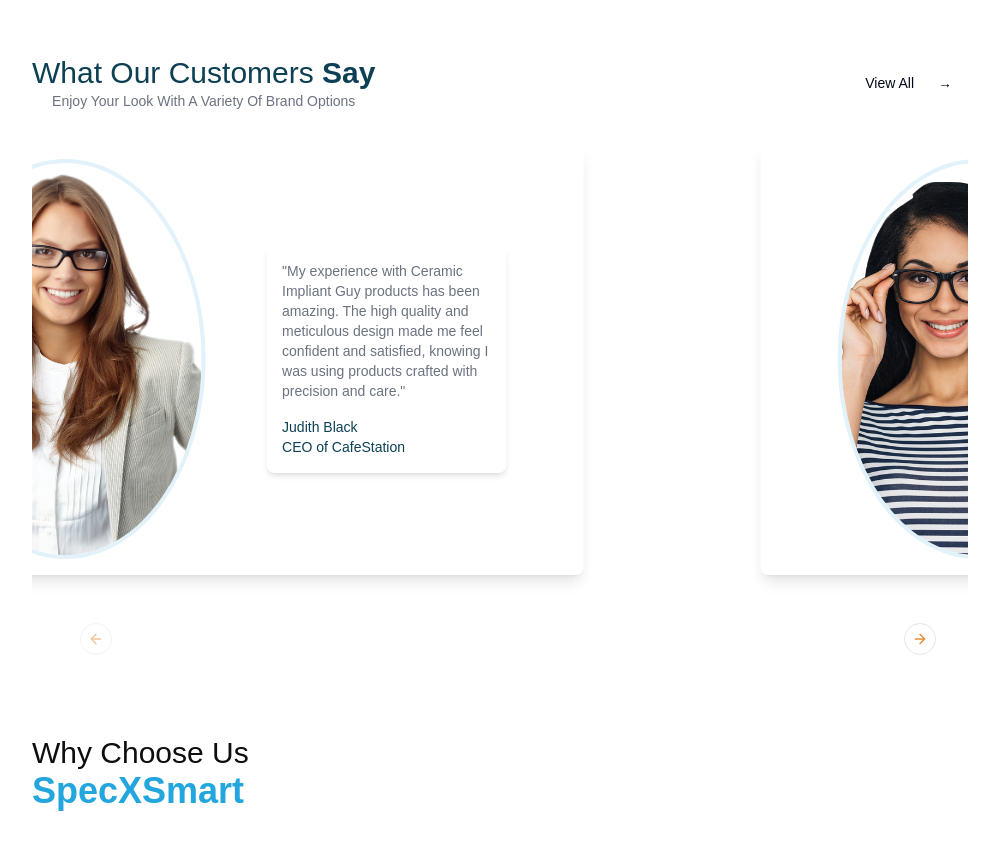
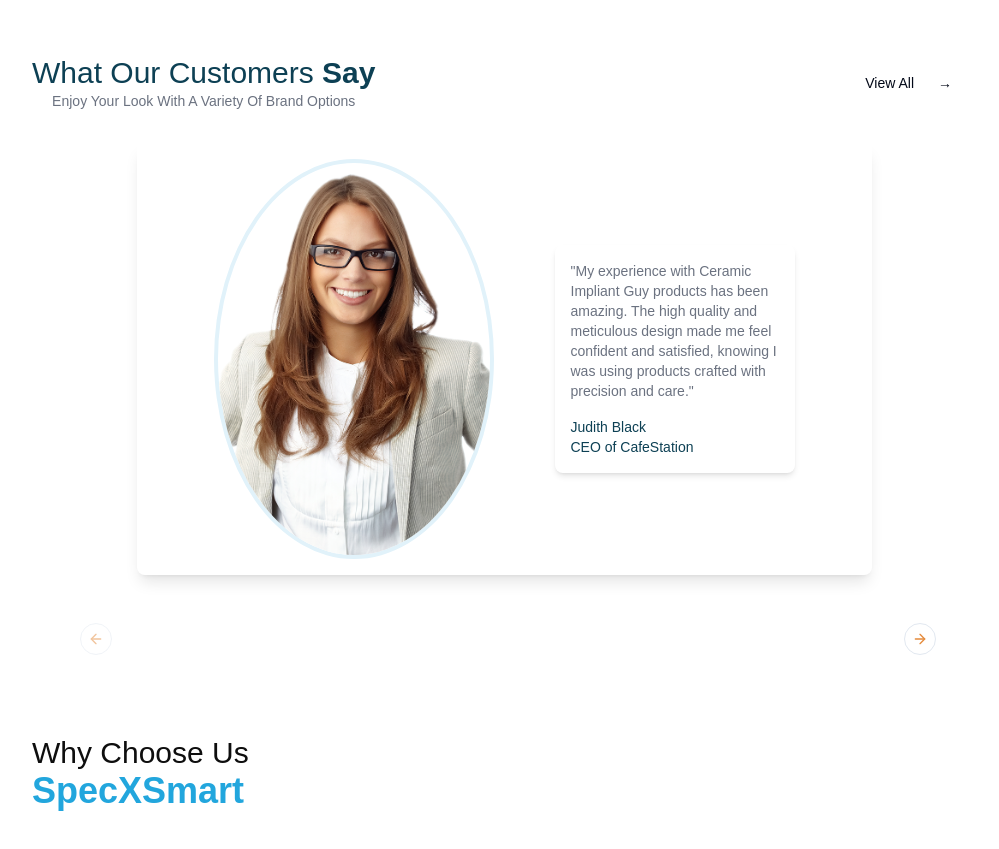
Before and after one commit to Shailendra99Web/spec-x-smart, a Next.js app: page / in a window 1280 px wide. Shown: the part 1400-2249 px from the top of the page, without its empty margins (152-1151 px from the left). Built offline with nearby package versions, Linux system fonts and the light colour scheme.

Commit message:
autoplay tenSec

```diff
--- a/_components/MyCarousel.js
+++ b/_components/MyCarousel.js
@@ -31,7 +31,7 @@
         <Carousel id='mainCarousel' className="flex flex-col space-y-4" opts={{ align: "start", loop: true, }}
         plugins={[
             Autoplay({
-                delay: 3000,
+                delay: 10000,
             }),
         ]}
         >
```
